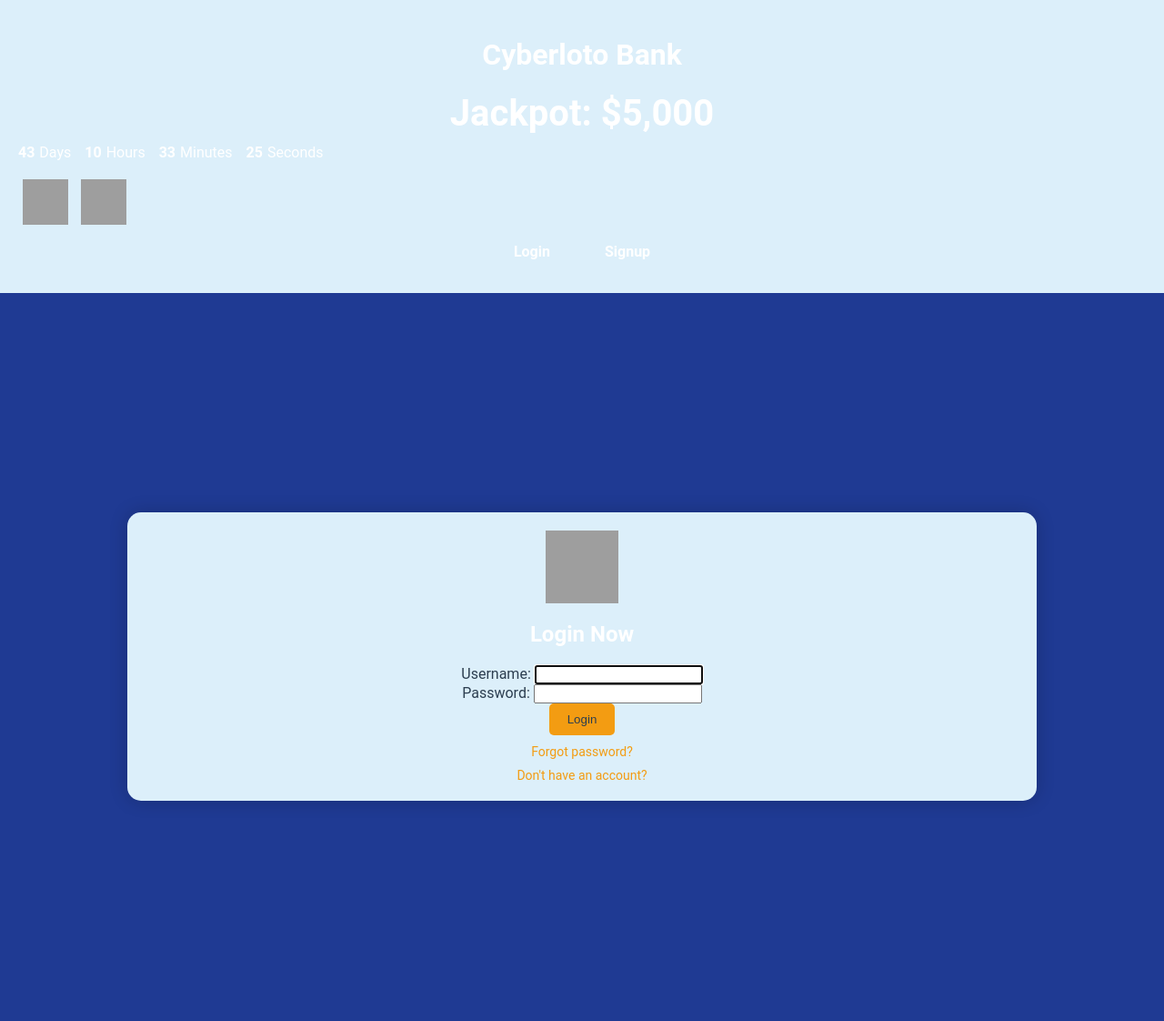
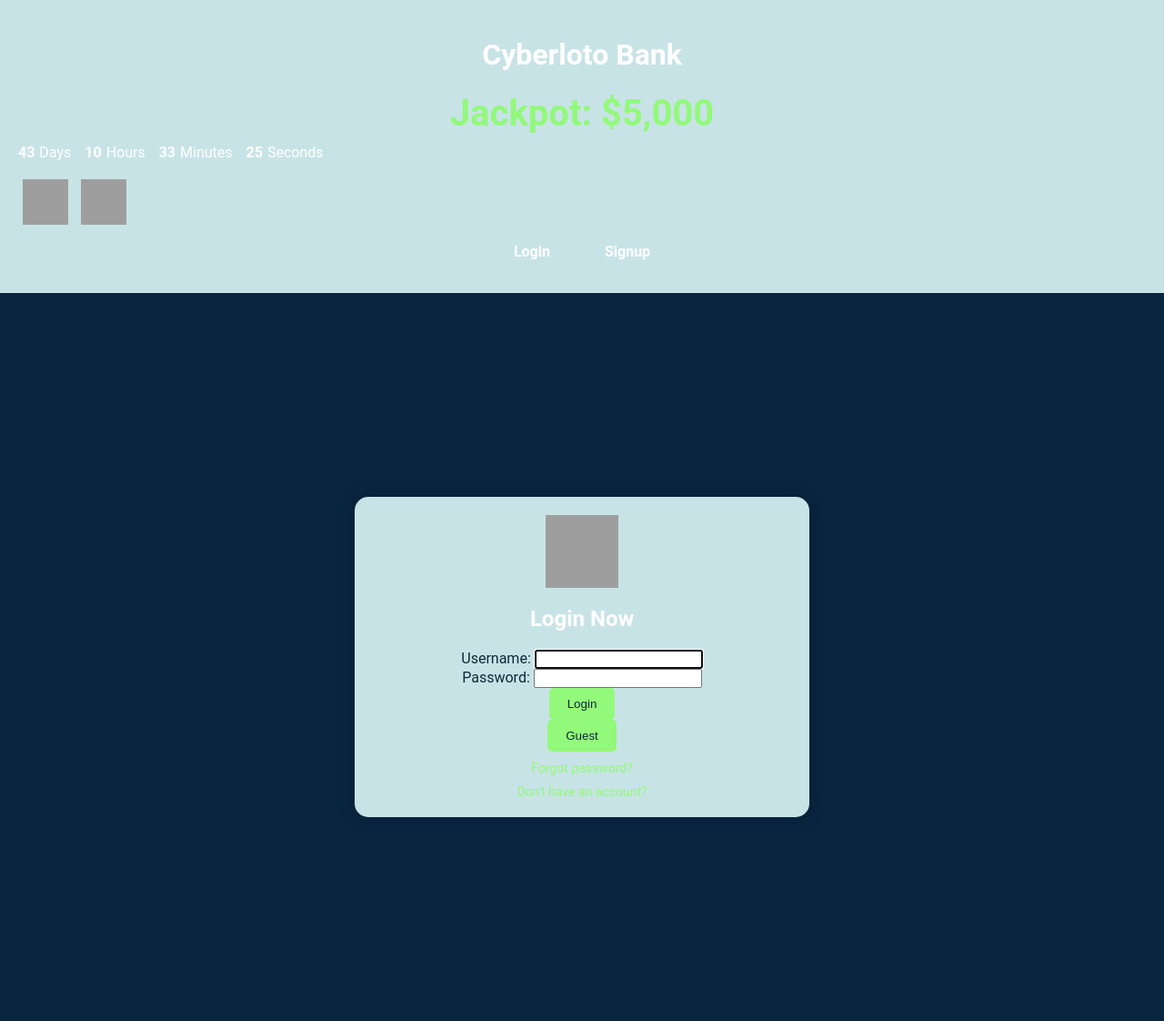
Before and after one commit to javierfevidaho/bank, a Django app: page /accounts/login/ in a window 1280 px wide. Shown: the whole page at 91% size. Run offline with Django 3.2, Linux system fonts and the light colour scheme; grey boxes are pictures that could not be loaded.

Commit message:
Color ajustments, guess implementation

```diff
--- a/core/static/core/style.css
+++ b/core/static/core/style.css
@@ -1,16 +1,15 @@
 :root {
-    --primary-dark: #1F3A93; /* Deep Navy Blue */
-    --primary-light: #DCEFFA; /* Soft Light Blue */
-    --accent-1: #E74C3C; /* Bright Red */
-    --accent-2: #F39C12; /* Vibrant Orange */
+    --primary-dark: #0A2540; /* Dark Blue */
+    --primary-light: #C8E3E6; /* Light Aqua */
+    --accent-1: #6EE2F5; /* Bright Cyan */
+    --accent-2: #92F97B; /* Vibrant Green */
     --text-light: #FFFFFF; /* Pure White */
-    --text-dark: #2C3E50; /* Charcoal */
+    --text-dark: #10283A; /* Deep Blue */
     --success: #27AE60; /* Bright Green */
     --warning: #F1C40F; /* Amber */
     --table-row-odd: #FFFFFF; /* Pure White */
-    --table-row-even: #ECF0F1; /* Light Grey */
+    --table-row-even: #C8E3E6; /* Light Aqua */
 }
-
 
 body {
     font-family: 'Roboto', Arial, sans-serif;
@@ -208,7 +207,7 @@ nav {
 
 .profile-container .form-group label, .deposit-frame .form-group label {
     display: block;
-    color: var(--text-light);
+    color: var(--text-dark);
     font-weight: bold;
     margin-bottom: 5px;
 }
@@ -285,12 +284,13 @@ nav {
 }
 
 .login-container, .signup-container {
+    width: 100%;
+    max-width: 500px;
     display: flex;
-    flex-direction: column;
     justify-content: center;
     align-items: center;
     height: 100vh;
-    width: 100%; /* Asegura que el contenedor ocupe todo el ancho disponible */
+    margin: 0 auto;
 }
 
 .form-group input::placeholder {
@@ -340,7 +340,7 @@ nav {
     font-size: 40px;
     font-weight: bold;
     margin-bottom: 10px;
-    color: var (--accent-2);
+    color: var(--accent-2);
 }
 
 .language-selector {
--- a/core/templates/registration/login.html
+++ b/core/templates/registration/login.html
@@ -24,8 +24,26 @@
             </div>
             <button type="submit" class="btn btn-primary">Login</button>
         </form>
+        <button class="btn btn-secondary" onclick="loginAsGuest()">Guest</button>
         <a href="{% url 'password_reset' %}" class="forgot-password">Forgot password?</a>
         <a href="{% url 'signup' %}" class="signup">Don't have an account?</a>
     </div>
 </div>
+<script>
+    function loginAsGuest() {
+        fetch("{% url 'guest_login' %}", {
+            method: 'POST',
+            headers: {
+                'X-CSRFToken': '{{ csrf_token }}',
+            },
+        })
+        .then(response => {
+            if (response.ok) {
+                window.location.href = "{% url 'home' %}";
+            } else {
+                alert('Failed to log in as guest');
+            }
+        });
+    }
+</script>
 {% endblock %}
--- a/core/urls.py
+++ b/core/urls.py
@@ -1,5 +1,6 @@
 from django.urls import path, include
 from . import views
+from .views import guest_login
 from rest_framework_simplejwt.views import (
     TokenObtainPairView,
     TokenRefreshView,
@@ -24,4 +25,6 @@ urlpatterns = [
     path('api/token/refresh/', TokenRefreshView.as_view(), name='token_refresh'),
     path('signup/', views.signup, name='signup'),
     path('accounts/', include('django.contrib.auth.urls')),  # Incluye las rutas de autenticación de Django, incluyendo restablecimiento de contraseña
+    path('guest-login/', guest_login, name='guest_login'),
+
 ]
```
Also changed, not shown: core/views.py (+25 -3 lines).
